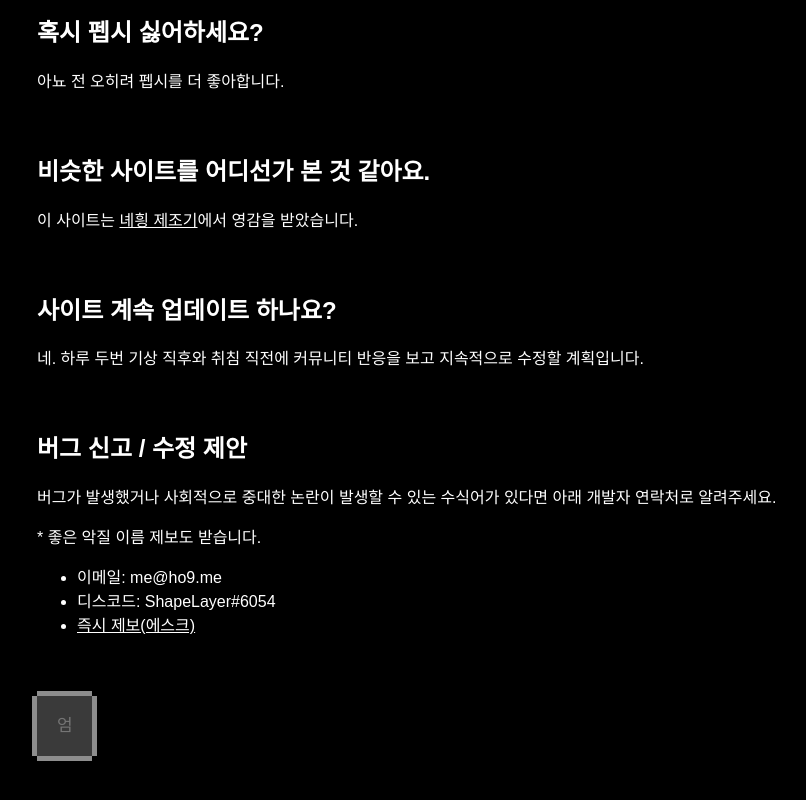
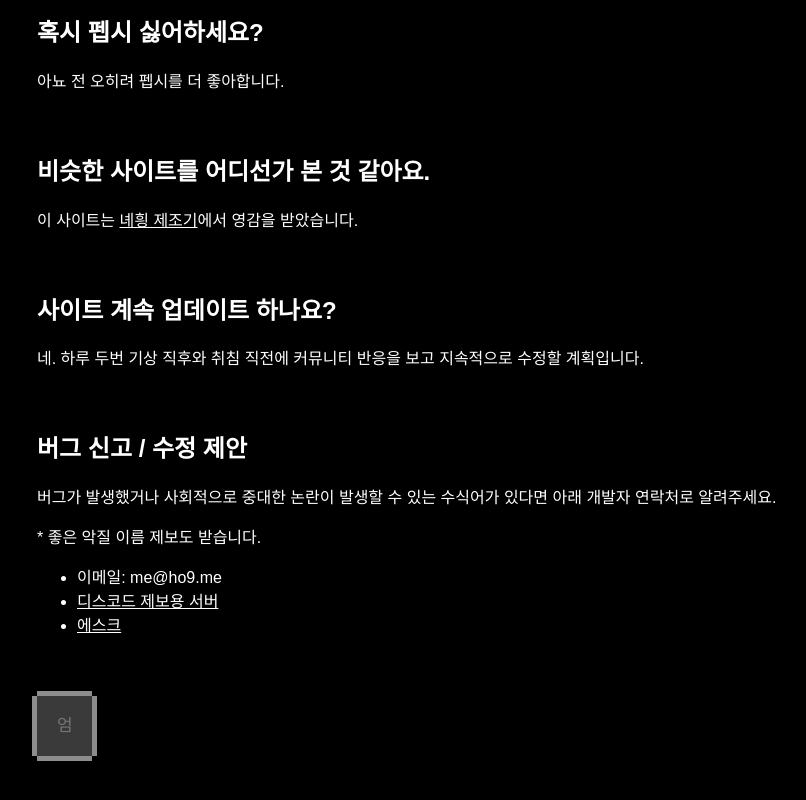
Before and after one commit to ShapeLayer/prefix-generator, a plain HTML site: page detail.html in a window 1280 px wide. Shown: the part 614-1414 px from the top of the page, without its empty margins (103-909 px from the left). Drawn offline with Linux system fonts and the light colour scheme; a web font is replaced by a local one.

Commit message:
Update detail.html

```diff
--- a/detail.html
+++ b/detail.html
@@ -62,8 +62,8 @@
         <p> * 좋은 악질 이름 제보도 받습니다.</p>
         <ul>
             <li>이메일: me@ho9.me</li>
-            <li>디스코드: ShapeLayer#6054</li>
-            <li><a href="https://asked.kr/kpjhg0124" target="_blank">즉시 제보(에스크)</a></li>
+            <li><a href="https://discord.gg/xCMQurc" target="_blank">디스코드 제보용 서버</a></li>
+            <li><a href="https://asked.kr/kpjhg0124" target="_blank">에스크</a></li>
         </ul>
     </div>
     <div class="container">
```
